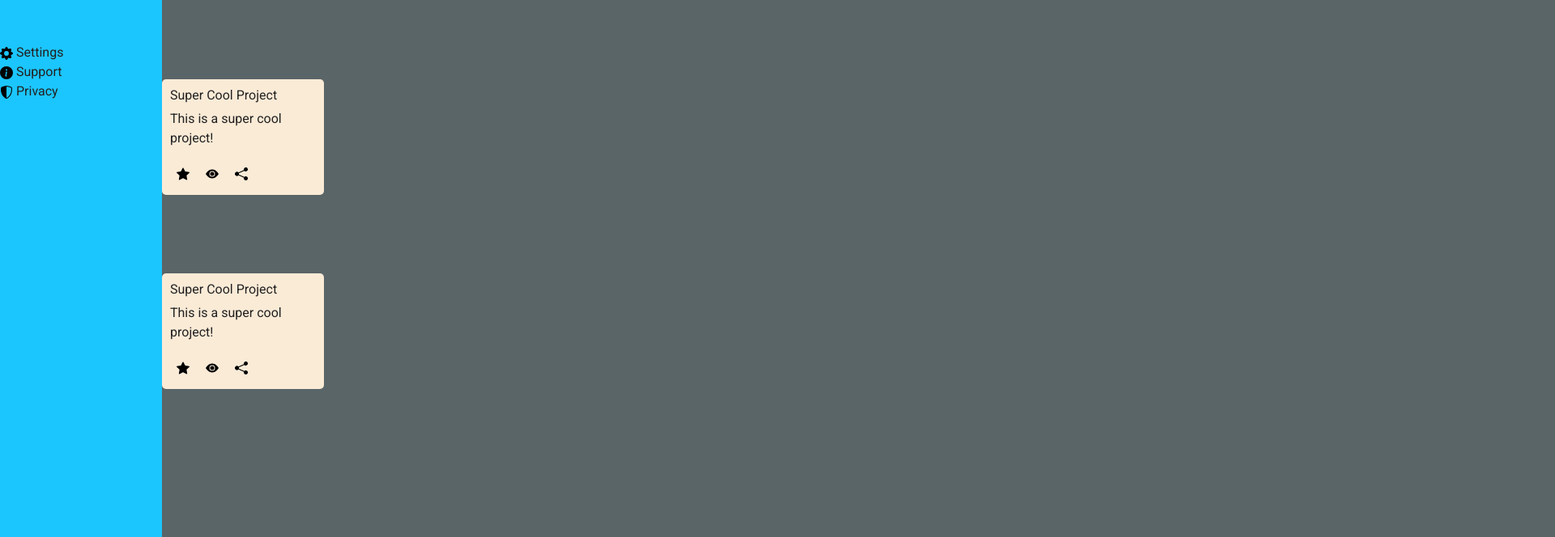
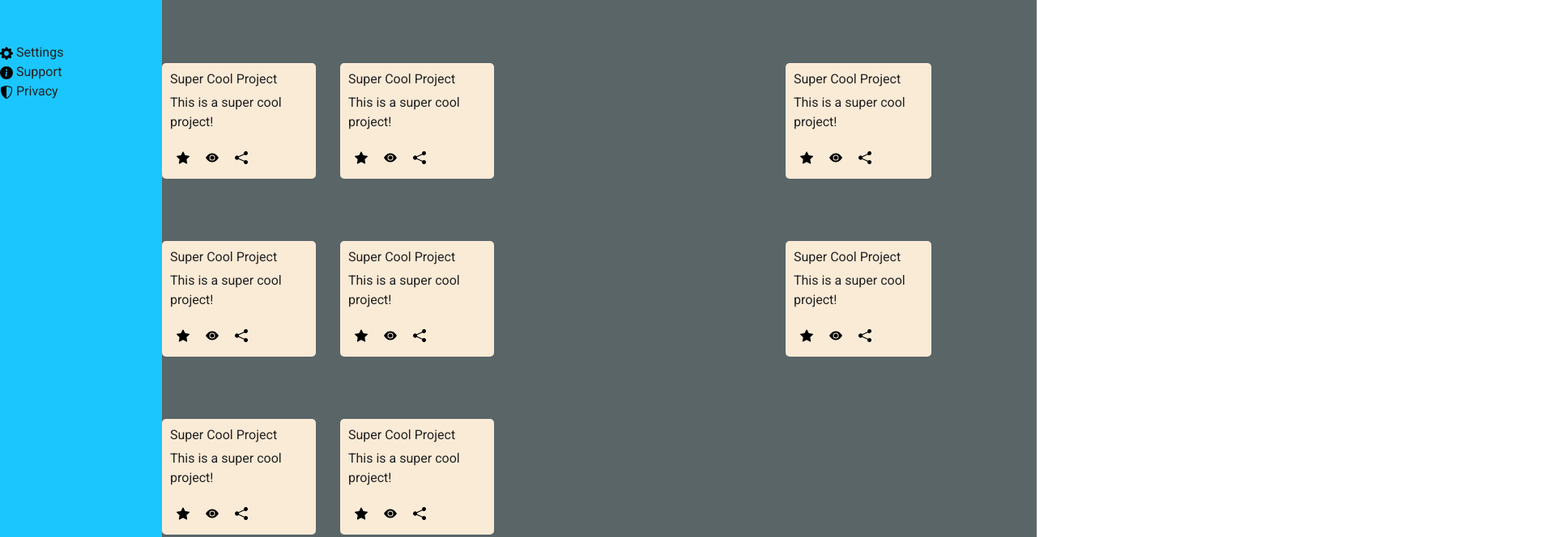
Before and after one commit to padams12/Admin-Dashboard, a plain HTML site: page index.html in a window 1280 px wide. Shown: the part 222-886 px from the top of the page at 81% size, 1920 px wide, since content can reach past the window. Drawn offline with nearby package versions, Linux system fonts and the light colour scheme.

Commit message:
Add fix for user content post layout.

```diff
--- a/css/main.css
+++ b/css/main.css
@@ -96,26 +96,33 @@ h3 {
 .post3 {
 
     height: 90px;
-    width: 150px;
-
-
+    width: auto;
+    grid-row-start: 7;
+    grid-row-end: 9;
+    grid-column-start: 1;
+    grid-column-end: 3;
 
 }
 
 .post4 {
 
     height: 90px;
-    width: 150px;
-
+    width: auto;
+    grid-row-start: 3;
+    grid-row-end: 5;
+    grid-column-start: 3;
+    grid-column-end: 5;
 
 }
 
 .post5 {
 
     height: 90px;
-    width: 150px;
-
-
+    width: auto;
+    grid-row-start: 5;
+    grid-row-end: 7;
+    grid-column-start: 3;
+    grid-column-end: 5;
 
 }
 
@@ -124,17 +131,22 @@ h3 {
  {
 
     height: 90px;
-    width: 150px;
-
+    width: auto;
+    grid-row-start: 7;
+    grid-row-end: 9;
+    grid-column-start: 3;
+    grid-column-end: 5;
 
 }
 
 .post7 {
 
     height: 90px;
-    width: 150px;
-
-
+    width: 180px;
+    grid-row-start: 3;
+    grid-row-end: 6;
+    grid-column-start: 8;
+    grid-column-end: 10;
 
 }
 
@@ -142,8 +154,11 @@ h3 {
 .post8 {
 
     height: 90px;
-    width: 150px;
-
+    width: 180px;
+    grid-row-start: 5;
+    grid-row-end: 7;
+    grid-column-start: 8;
+    grid-column-end: 9;
 }
 
 .postBox1,
@@ -166,10 +181,9 @@ h3 {
 
     height: 1200px;
     display: grid;
-    gap: 40px;
-    grid-template-columns: 80px 80px 80px 80px 80pc 80px 80px;
-    grid-template-rows: 80px 80px 80px 80px 80px 80px 80px;
-    background-color: rgb(90, 101, 104);
+    gap: 30px;
+    grid-template-columns: 80px 80px 80px 80px 80px 80px 80px 80px;
+    grid-template-rows: 80px 80px 80px 80px 80px 80px 80px 80px;
 
 }
 
--- a/index.html
+++ b/index.html
@@ -94,7 +94,9 @@
 
             <div class="userContent">
 
-                <div class="post0"><h3>Your Projects</h3></div>
+                <div class="post0">
+                    <h3>Your Projects</h3>
+                </div>
 
                 <div class="post1">
 
@@ -124,7 +126,7 @@
 
                 </div>
 
-                <!--<div class="post3">
+                <div class="post3">
 
                     <div class="postBox3">
 
@@ -204,7 +206,7 @@
                         <img class="eyeIcon" src="./img/eye-fill.svg" alt="Eye Icon">
                         <img class="shareIcon" src="./img/share-fill.svg" alt="Share Icon">
 
-                        </div> -->
+                    </div>
 
                 </div>
 
```
Lines whose indentation alone changed are shown as unchanged.
